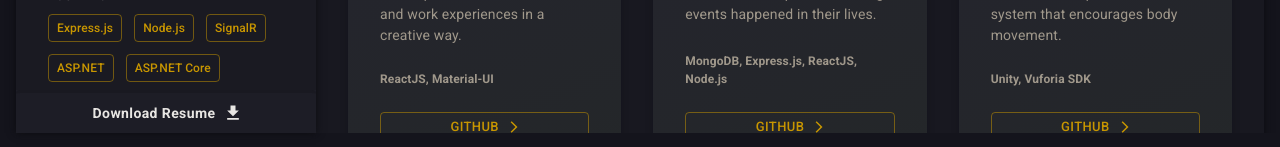
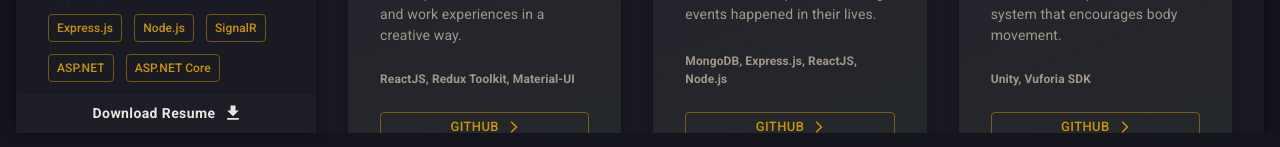
Before and after one commit to JunMingC/portfolio-project, a React (Create React App) app: page / in a window 1280 px wide. Shown: the part 651-798 px from the top of the page. Built offline with nearby package versions, Linux system fonts and the light colour scheme.

Commit message:
Modify Description
Modify Description
Fix bg white dot

```diff
--- a/src/components/InfoBar/InfoSection/InfoSkills/InfoSkills.js
+++ b/src/components/InfoBar/InfoSection/InfoSkills/InfoSkills.js
@@ -32,7 +32,7 @@ const InfoSkill = () => {
     const skills = {
         'Programming': ['JavaScript', 'TypeScript', 'C#', 'SQL', 'HTML', 'CSS'],
         'Front-End': ['ReactJS', 'Material-UI', 'Redux', 'Redux Toolkit'],
-        'Back-End': ['Express.js', 'Node.js', 'SignalR', 'ASP.NET', 'ASP.NET Core'],
+        'Back-End': ['Express.js', 'Node.js', 'SignalR', 'ASP.NET', 'ASP.NET Core', 'Google Cloud Platform'],
         'Tools': ['Git', 'SVN', 'Postman', 'Visual Studio Code', 'Unity'],
     };
 
--- a/src/components/MainContent/ProjectSection/ProjectSection.js
+++ b/src/components/MainContent/ProjectSection/ProjectSection.js
@@ -29,7 +29,7 @@ const ProjectSection = () => {
                     <ProjectItem
                         title={'Portfolio'}
                         description={"Front-End Web Application personalized to showcase user's skills, qualifications, education and work experiences in a creative way."}
-                        tools={'ReactJS, Material-UI'}
+                        tools={'ReactJS, Redux Toolkit, Material-UI'}
                         link={'https://github.com/JunMingC/portfolio-project'}
                     />
                 </Grid>
```
Also changed, not shown: public/bg.jpg, 1 other file (tests, documents, lock files or other folders).
